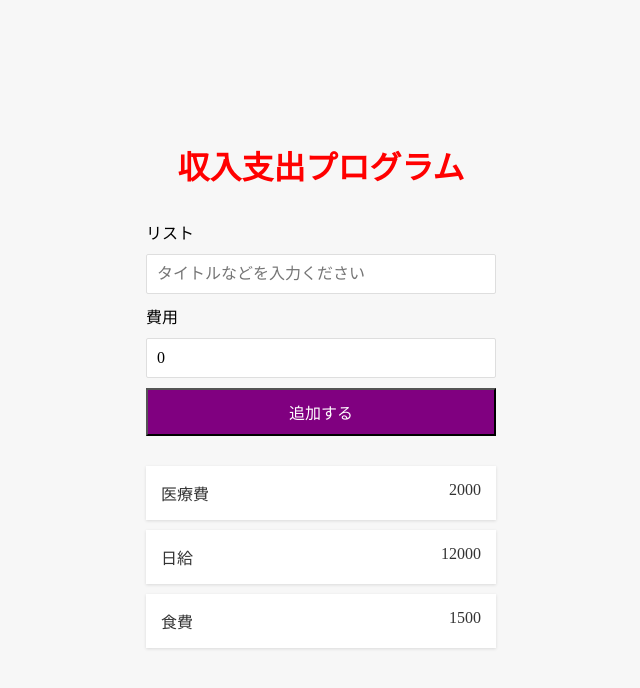
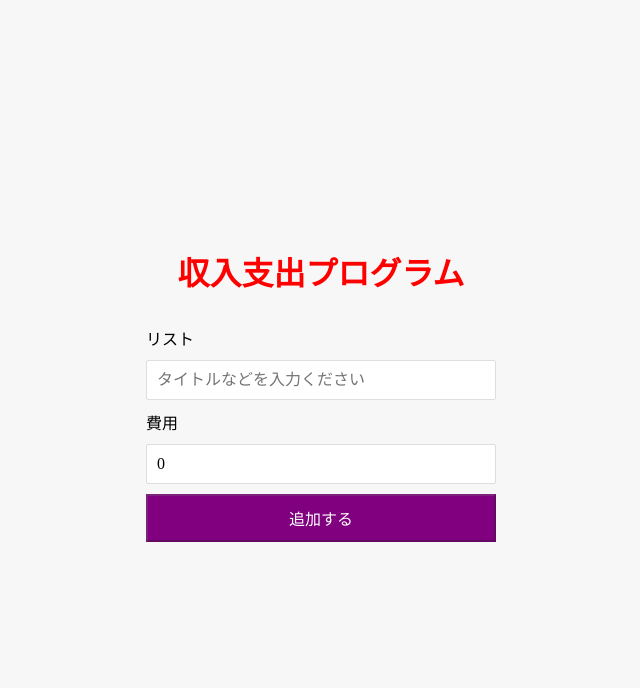
Before and after one commit to kiatklai/react-basic, a React (Create React App) app: page / in a window 1280 px wide. Shown: the top 688 px of the page, without its empty margins (319-959 px from the left). Built offline with nearby package versions, Linux system fonts and the light colour scheme.

Commit message:
item style/useEffect

```diff
--- a/src/App.js
+++ b/src/App.js
@@ -1,15 +1,22 @@
 import Transaction from "./component/Transaction";
 import './App.css';
 import FormComponent from "./component/FormComponent";
+import { useState } from "react";
 
 const Title =()=><h1 style={{color:"red",textAlign:"center",fontSize:"2rem"}}>収入支出プログラム</h1>
 
 function App() {
+  const [items,setItem] = useState([])
+  const onAddNewItem = (newItem) =>{
+    setItem((prevItem)=>{
+      return [newItem,...prevItem]
+    })
+  }
   return (
     <div className="container">
       <Title/>
-      <FormComponent/>
-      <Transaction/>
+      <FormComponent onAddItem={onAddNewItem}/>
+      <Transaction items = {items}/>
     </div>
   );
 }
--- a/src/component/FormComponent.js
+++ b/src/component/FormComponent.js
@@ -1,9 +1,11 @@
-import { useState } from 'react'
+import { useState,useEffect } from 'react'
 import './FormComponent.css'
+import { v4 as uuidv4 } from 'uuid';
 
-const FormComponent =()=>{
+const FormComponent =(props)=>{
   const [title,setTitle] = useState('')
   const [amount,setAmount] = useState(0)
+  const [formValid,setFormValid] = useState(false)
 
   const inputTitle=(event)=>{
     setTitle(event.target.value)
@@ -14,13 +16,19 @@ const FormComponent =()=>{
   const saveItem=(event)=>{
     event.preventDefault()
     const itemData = {
+      id:uuidv4(),
       title:title,
       amount:Number(amount)
     }
-    console.log(itemData)
+    props.onAddItem(itemData)
     setTitle('')
     setAmount(0)
   }
+
+  useEffect(()=>{
+    const checkData = title.trim().length>0 && amount !==0
+      setFormValid(checkData)
+  },[title,amount])
   return(
     <div>
       <form onSubmit={saveItem}>
@@ -33,7 +41,7 @@ const FormComponent =()=>{
           <input type="number" placeholder="(+収入, -支出)" onChange={inputAmount} value={amount}/>
         </div>
         <div>
-          <button type="submit" className='btn'>追加する</button>
+          <button type="submit" className='btn' disabled={!formValid}>追加する</button>
         </div>
       </form>
     </div>
--- a/src/component/Item.js
+++ b/src/component/Item.js
@@ -1,9 +1,12 @@
 import PropTypes from 'prop-types';
+import './item.css'
 
 const Item =(props)=>{
   const {title,amount} = props
+  const status = amount<0 ? "expense":"income"
+  const symbol = amount<0 ? "-":"+"
   return (
-    <li>{title}<span>{amount}</span></li>
+    <li className={status}>{title}<span>{symbol}{Math.abs(amount)}</span></li>
   );
 }
 
--- a/src/component/Transaction.js
+++ b/src/component/Transaction.js
@@ -1,17 +1,12 @@
 import Item from './Item'
 import './transaction.css'
-import { v4 as uuidv4 } from 'uuid';
 
-const Transaction =()=>{
-  const data = [
-    {title:"医療費",amount:2000},
-    {title:"日給" ,amount:12000},
-    {title:"食費" ,amount:1500}
-  ]
+const Transaction =(props)=>{
+  const {items} = props
   return (
     <ul className='item-list'>
-      {data.map((element)=>{
-        return <Item {...element} key={uuidv4()}/>
+      {items.map((element)=>{
+        return <Item {...element} key={element.id}/>
       })}
     </ul>
   );
--- /dev/null
+++ b/src/component/item.css
@@ -0,0 +1,6 @@
+.expense{
+  border-right: 5px solid red;
+}
+.income{
+  border-right: 5px solid #2ccc71;
+}
```
